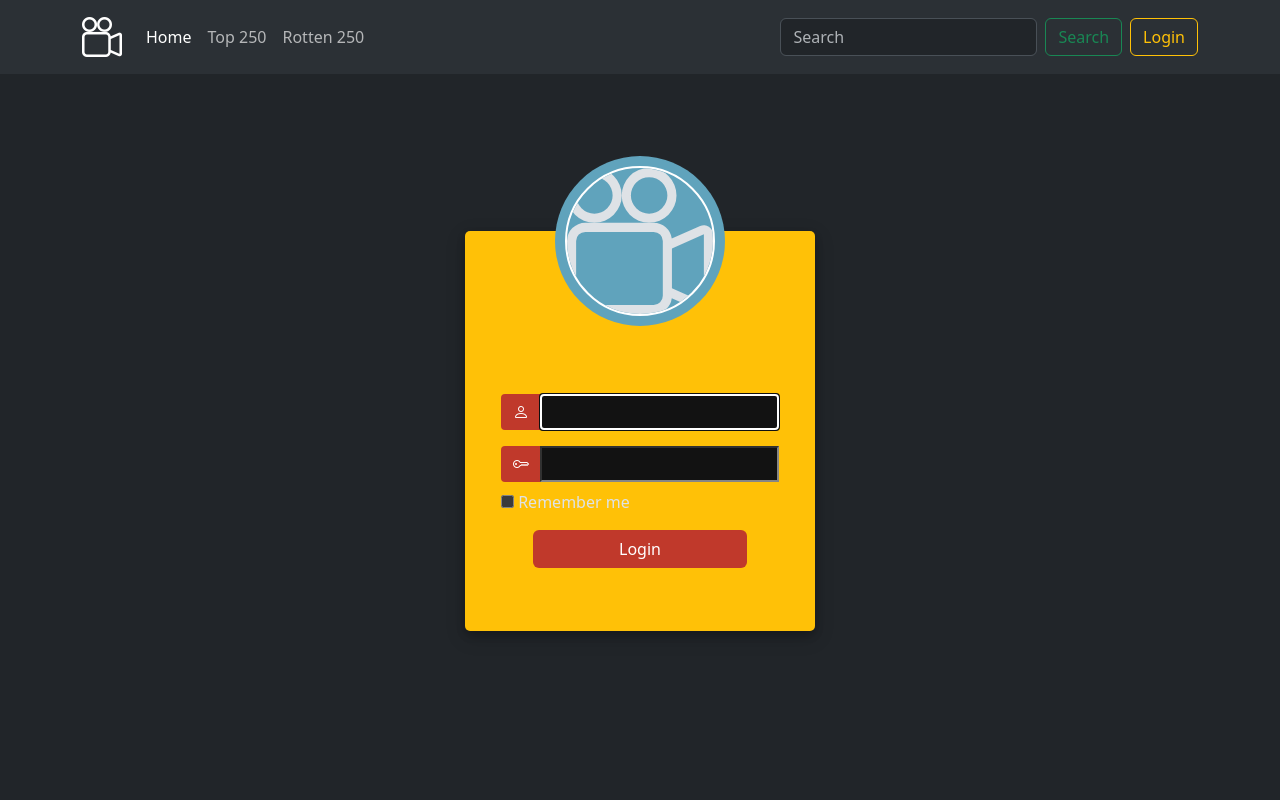
After one commit to bitFez/build_imdb_2023, a Django app: page /accounts/login/ in a window 1280 px wide. The commit adds this page. Run offline with Django 4.2, Linux system fonts and the light colour scheme.

Commit message:
added login page

```diff
--- a/core/settings.py
+++ b/core/settings.py
@@ -11,7 +11,7 @@ https://docs.djangoproject.com/en/4.2/ref/settings/
 """
 
 from pathlib import Path
-
+import os
 # Build paths inside the project like this: BASE_DIR / 'subdir'.
 BASE_DIR = Path(__file__).resolve().parent.parent
 
@@ -118,8 +118,10 @@ USE_TZ = True
 # https://docs.djangoproject.com/en/4.2/howto/static-files/
 
 STATIC_URL = 'static/'
-
+STATICFILES_DIRS = [os.path.join(BASE_DIR, 'static/')]
 # Default primary key field type
 # https://docs.djangoproject.com/en/4.2/ref/settings/#default-auto-field
 
 DEFAULT_AUTO_FIELD = 'django.db.models.BigAutoField'
+LOGIN_REDIRECT_URL = "/"
+LOGOUT_REDIRECT_URL = "/"
--- a/core/urls.py
+++ b/core/urls.py
@@ -16,8 +16,12 @@ Including another URLconf
 """
 from django.contrib import admin
 from django.urls import path, include
+from django.conf import settings
+from django.conf.urls.static import static
 
 urlpatterns = [
     path('admin/', admin.site.urls),
+    path("accounts/", include("django.contrib.auth.urls")),
     path('', include("films.urls")),
 ]
+urlpatterns += static(settings.STATIC_URL, document_root = settings.STATIC_ROOT)
--- a/films/urls.py
+++ b/films/urls.py
@@ -1,6 +1,6 @@
 from django.urls import path, include
 
-from . views import homepage, film_detail, add_films, add_reviews, top250,bot250
+from . views import homepage, film_detail, add_films, add_reviews, top250,bot250, most_votes
 
 app_name = "films"
 
@@ -11,4 +11,5 @@ urlpatterns = [
     path("add_reviews", add_reviews, name="add_reviews"),
     path("top250", top250, name="top250"),
     path("bot250", bot250, name="bot250"),
+    path("most_votes", most_votes, name="most_votes"),
 ]
--- /dev/null
+++ b/static/css/login.css
@@ -0,0 +1,67 @@
+body,
+html {
+    padding: 0;
+    height: 100%;
+}
+.user_card {
+    height: 400px;
+    width: 350px;
+    /* margin-top: auto; */
+    margin-top: 10%;
+    margin-bottom: auto;
+    position: relative;
+    display: flex;
+    justify-content: center;
+    flex-direction: column;
+    padding: 10px;
+    box-shadow: 0 4px 8px 0 rgba(0, 0, 0, 0.2), 0 6px 20px 0 rgba(0, 0, 0, 0.19);
+    -webkit-box-shadow: 0 4px 8px 0 rgba(0, 0, 0, 0.2), 0 6px 20px 0 rgba(0, 0, 0, 0.19);
+    -moz-box-shadow: 0 4px 8px 0 rgba(0, 0, 0, 0.2), 0 6px 20px 0 rgba(0, 0, 0, 0.19);
+    border-radius: 5px;
+
+}
+.brand_logo_container {
+    position: absolute;
+    height: 170px;
+    width: 170px;
+    top: -75px;
+    border-radius: 50%;
+    background: #60a3bc;
+    padding: 10px;
+    text-align: center;
+}
+.brand_logo {
+    height: 150px;
+    width: 150px;
+    border-radius: 50%;
+    border: 2px solid white;
+}
+.form_container {
+    margin-top: 100px;
+}
+.login_btn {
+    width: 100%;
+    background: #c0392b !important;
+    color: white !important;
+}
+.login_btn:focus {
+    box-shadow: none !important;
+    outline: 0px !important;
+}
+.login_container {
+    padding: 0 2rem;
+}
+.input-group-text {
+    background: #c0392b !important;
+    color: white !important;
+    border: 0 !important;
+    border-radius: 0.25rem 0 0 0.25rem !important;
+}
+.input_user,
+.input_pass:focus {
+    box-shadow: none !important;
+    outline: 0px !important;
+}
+.custom-checkbox .custom-control-input:checked~.custom-control-label::before {
+    background-color: #c0392b !important;
+}
--- a/templates/base.html
+++ b/templates/base.html
@@ -1,3 +1,4 @@
+{% load static %}
 <!DOCTYPE html>
 <html lang="en">
 <head>
@@ -6,6 +7,7 @@
     <title>Document</title>
     <link href="https://cdn.jsdelivr.net/npm/bootstrap@5.3.2/dist/css/bootstrap.min.css" rel="stylesheet" integrity="sha384-T3c6CoIi6uLrA9TneNEoa7RxnatzjcDSCmG1MXxSR1GAsXEV/Dwwykc2MPK8M2HN" crossorigin="anonymous">
     <link rel="stylesheet" href="https://cdn.jsdelivr.net/npm/bootstrap-icons@1.11.2/font/bootstrap-icons.min.css">
+    {% block css %}{% endblock %}
 </head>
 <body data-bs-theme="dark">
         <nav class="navbar navbar-expand-lg bg-body-tertiary">
@@ -27,10 +29,19 @@
                   </li>
 
                 </ul>
-                <form class="d-flex" role="search">
-                  <input class="form-control me-2" type="search" placeholder="Search" aria-label="Search">
-                  <button class="btn btn-outline-success" type="submit">Search</button>
-                </form>
+                <div class="d-flex">
+                  <form class="d-flex" role="search">
+                    <input class="form-control me-2" type="search" placeholder="Search" aria-label="Search">
+                    <button class="btn btn-outline-success me-2" type="submit">Search</button>
+                  </form>
+                  {% if request.user.is_authenticated %}
+                    <a class="btn btn-outline-warning" href="{% url 'logout' %}">Logout</a>
+                  {% else %}
+                    <a class="btn btn-outline-warning" href="{% url 'login' %}">Login</a>
+                  {% endif %}
+                </div>
+
+
               </div>
             </div>
           </nav>
--- /dev/null
+++ b/templates/registration/login.html
@@ -0,0 +1,51 @@
+{% extends "base.html" %}
+{% load static %}
+
+{% block css %}
+    <link rel="stylesheet" href="{% static 'css/login.css' %}">
+{% endblock %}
+
+{% block content %}
+
+<div class="container h-100 my-5">
+    <div class="d-flex justify-content-center h-100">
+        <div class="user_card bg-warning">
+            <div class="d-flex justify-content-center">
+                <div class="brand_logo_container">
+                    <svg xmlns="http://www.w3.org/2000/svg" width="128" height="128" fill="currentColor" class="bi bi-camera-reels brand_logo" viewBox="0 0 16 16">
+                        <path d="M6 3a3 3 0 1 1-6 0 3 3 0 0 1 6 0M1 3a2 2 0 1 0 4 0 2 2 0 0 0-4 0"/>
+                        <path d="M9 6h.5a2 2 0 0 1 1.983 1.738l3.11-1.382A1 1 0 0 1 16 7.269v7.462a1 1 0 0 1-1.406.913l-3.111-1.382A2 2 0 0 1 9.5 16H2a2 2 0 0 1-2-2V8a2 2 0 0 1 2-2zm6 8.73V7.27l-3.5 1.555v4.35l3.5 1.556zM1 8v6a1 1 0 0 0 1 1h7.5a1 1 0 0 0 1-1V8a1 1 0 0 0-1-1H2a1 1 0 0 0-1 1"/>
+                        <path d="M9 6a3 3 0 1 0 0-6 3 3 0 0 0 0 6M7 3a2 2 0 1 1 4 0 2 2 0 0 1-4 0"/>
+                    </svg>
+                </div>
+            </div>
+            <div class="d-flex justify-content-center form_container">
+                <form method="post">
+                    {% csrf_token %}
+                    <div class="input-group mb-3">
+                        <div class="input-group-append">
+                            <span class="input-group-text"><i class="bi bi-person"></i></span>
+                        </div>
+                        {{ form.username }}
+                    </div>
+                    <div class="input-group mb-2">
+                        <div class="input-group-append">
+                            <span class="input-group-text"><i class="bi bi-key"></i></span>
+                        </div>
+                        {{ form.password }}
+                    </div>
+                    <div class="form-group">
+                        <div class="custom-control custom-checkbox">
+                            <input type="checkbox" class="custom-control-input" id="customControlInline">
+                            <label class="custom-control-label" for="customControlInline">Remember me</label>
+                        </div>
+                    </div>
+                        <div class="d-flex justify-content-center mt-3 login_container">
+                 <button type="submit" name="button" class="btn login_btn">Login</button>
+               </div>
+                </form>
+            </div>
+        </div>
+    </div>
+</div>
+{% endblock %}
```
Also changed, not shown: films/views.py (+8 -0 lines), db.sqlite3.
